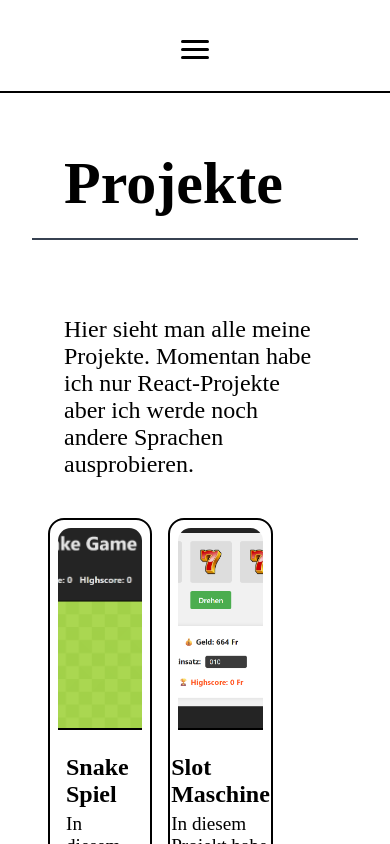
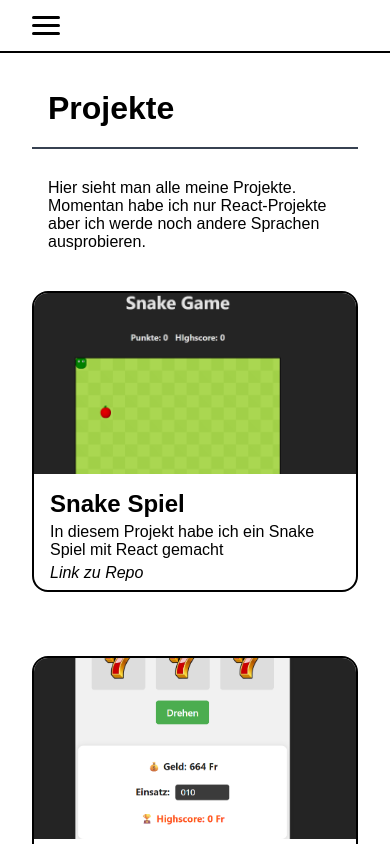
Before and after one commit to Seeby24/Portfolio, a React (Vite) app: page /Portfolio/projects in a window 390 px wide. Shown: the top 844 px of the page. Built offline with nearby package versions, Linux system fonts and the light colour scheme.

Commit message:
fixing responsive on  mobile

```diff
--- a/src/App.jsx
+++ b/src/App.jsx
@@ -6,18 +6,20 @@ import './Layout.css'
 import Home from "./Home/Home.jsx";
 
 function App() {
+    function closeBurger() {
+        const nav = document.querySelector(".nav-links");
+        nav.classList.remove("active");
+    }
 
     return (
 
         <BrowserRouter basename="/Portfolio">
             <header>
-                <div className="logo"></div>
-
                 <nav className="nav-links">
-                    <Link to="/">Home</Link>
-                    <Link to="/aboutme">Über mich</Link>
-                    <Link to="/projects">Projekte</Link>
-                    <Link to="/contact">Kontakt</Link>
+                    <Link to="/" onClick={closeBurger}>Home</Link>
+                    <Link to="/aboutme" onClick={closeBurger}>Über mich</Link>
+                    <Link to="/projects" onClick={closeBurger}>Projekte</Link>
+                    <Link to="/contact" onClick={closeBurger}>Kontakt</Link>
                 </nav>
 
                 <div className="burger" onClick={() => {
--- a/src/Layout.css
+++ b/src/Layout.css
@@ -3,10 +3,67 @@
     --background-color: #101828;
     --a_color: #ffff;
 }
+
+/* Darkmode */
+@media (prefers-color-scheme: light) {
+    :root {
+        --text-color: #000;
+        --background-color: #ffffff;
+        --a_color: #000;
+    }
+}
+
+
+html, body, #root {
+    height: 100%;
+    margin: 0;
+    padding: 0;
+    display: flex;
+    flex-direction: column;
+    background-color: var(--background-color);
+    color: var(--text-color);
+    font-family: sans-serif;
+}
+
+main {
+    margin-top: 1rem;
+    padding: 0 2rem;
+    flex: 1;
+}
+
+footer {
+    display: flex;
+    justify-content: center;
+    padding: 1rem 0;
+}
+
+
+header {
+    display: flex;
+    justify-content: flex-start;
+    align-items: center;
+    padding: 1rem 2rem;
+    border-bottom: 2px solid var(--a_color);
+    position: relative;
+}
+
+
+
+/* Burgermenu */
 .nav-links {
     display: flex;
     gap: 1.5rem;
+    margin-left:0;
 }
+
+.nav-links a {
+    color: var(--a_color);
+    text-decoration: none;
+    padding: 0.5rem 1rem;
+    border: 2px solid var(--a_color);
+    border-radius: 1rem;
+}
+
 
 .burger {
     display: none;
@@ -23,60 +80,85 @@
 }
 
 
-@media (prefers-color-scheme: light) {
-    :root {
-        --text-color: #000;
-        --background-color: #ffffff;
-        --a_color: #000;
+h1 {
+    font-size: 3.75rem;
+    padding-bottom: 1.25rem;
+    border-bottom: 2px solid #374151;
+    padding-left: 2rem;
 }
+
+
+p {
+    font-size: 1.5rem;
+    padding: 1rem 2rem;
 }
-@media (max-width: 900px){
-    .project{
-        max-width: 45%;
+
+
+.projects {
+    display: grid;
+    grid-template-columns: repeat(3, 1fr);
+    gap: 2rem;
+    padding: 1rem 0;
 }
-    h1{
-        font-size: 2.5rem;
+
+.project {
+    border: 2px solid var(--a_color);
+    border-radius: 1rem;
+    display: flex;
+    flex-direction: column;
+    align-items: center;
+    overflow: hidden;
 }
-}
-@media (max-width: 600px){
 
-    header {
-        flex-direction: column;
-        align-items: flex-start;
-        gap: 0.5rem;
-        padding: 1rem 1rem;
-    }
-    header a {
-        margin: 0;
-        padding: 0.4rem 0.8rem;
-        font-size: 1rem;
-        border-width: 1.5px;
-    }
-    header a {
+.project img {
     width: 100%;
-        text-align: center;
-    }
-    .projects{
-        justify-content: center;
-    }
-    .project{
-        max-width: 100%;
-        margin-left: 0;
-        margin-bottom: 2rem;
-        padding: 0.5rem;
-    }
-    .project img {
-        height: auto;
     aspect-ratio: 16/9;
     object-fit: cover;
 }
-    .text-box{
-        padding: 0.5rem 0.8rem;
+
+.text-box {
+    padding: 0.5rem 1rem;
+    display: flex;
+    flex-direction: column;
 }
+
+.text-box h2 {
+    margin: 0.5rem 0 0.3rem 0;
+}
+
 .text-box span {
     font-size: 1rem;
-        padding-bottom:0.3rem    ;
+    padding-bottom: 0.3rem;
 }
+
+.text-box a {
+    color: var(--a_color);
+    text-decoration: none;
+    font-style: oblique;
+}
+
+
+.link a {
+    color: var(--a_color);
+    font-size: 1.2rem;
+}
+
+contact span {
+    color: var(--text-color);
+    font-size: 1.5rem;
+    padding: 1rem 2rem;
+}
+
+
+
+
+@media (max-width: 900px) {
+    h1 { font-size: 2.5rem; }
+    .projects { grid-template-columns: repeat(2, 1fr); }
+}
+
+
+@media (max-width: 650px) {
 
     h1 {
         font-size: 2rem;
@@ -85,174 +167,36 @@
     p {
         font-size: 1rem;
         padding: 0.5rem 1rem;
-        word-wrap: break-word;
-    }
-    .burger {
-        display: flex;
     }
 
+
+    .projects { grid-template-columns: 1fr; }
+    .project { margin-bottom: 2rem; }
+
+
+    .burger { display: flex; }
     .nav-links {
         display: none;
         position: absolute;
-        top: 80px;
-        right: 0;
+        top: 100%;
+        left: 0;
         width: 100%;
         flex-direction: column;
         background-color: var(--background-color);
-        border-top: 2px solid var(--a_color);
-        border-bottom: 2px solid var(--a_color);
+        padding: 2rem 0;
+        text-align: left;
     }
     .nav-links a {
-        padding: 1rem;
-        text-align: center;
+        padding: 1rem 0;
+        border: none;
         margin: 0;
-        border-bottom: 1px solid var(--a_color);
+        font-size: 1.3rem;
     }
-
-    .nav-links.active {
-        display: flex;
-    }
+    .nav-links.active { display: flex; }
 
     header {
-        display: flex;
-        justify-content: space-between;
+        flex-direction: row;
+        justify-content: flex-start;
         align-items: center;
-        padding: 1rem;
     }
 }
-
-
-
-html, body, #root {
-    height: 100%;
-    margin: 0;
-    padding: 0;
-    display: flex;
-    flex-direction: column;
-}
-
-body, #root {
-    background-color: var(--background-color);
-    color: var(--text-color);
-}
-
-header {
-    display: flex;
-    padding: 2rem 2rem;
-    border-bottom: 2px solid var(--a_color);
-    top: 0;
-    left: 0;
-}
-
-header a {
-    padding: 0.5rem 1rem;
-    margin-left: 1.5rem;
-    color: var(--a_color);
-    border: 2px solid var(--a_color);
-    border-radius: 1rem;
-    text-decoration: none;
-}
-
-main {
-    margin-top: 1rem;
-    padding: 0 2rem;
-    flex: 1;
-}
-
-footer {
-    display: flex;
-    justify-content: center;
-    margin-top: auto;
-    margin-bottom: 0;
-    padding: 1rem 0;
-}
-
-h1 {
-    font-size: 3.75rem;
-    color: var(--text-color);
-    padding-bottom: 1.25rem;
-    border-bottom: 2px solid #374151;
-    padding-left: 2rem;
-}
-
-p {
-    color: var(--text-color);
-    font-size: 1.5rem;
-    padding-bottom: 1.25rem;
-    display: block;
-    margin-top: 1.25rem;
-    word-wrap: break-word;
-    padding: 1rem 2rem;
-}
-
-.projects {
-    display: flex;
-    flex-wrap: wrap;
-    align-items: stretch;
-    justify-content: left;
-}
-
-.project {
-    border: 2px solid var(--a_color);
-    border-radius: 1rem;
-    flex: 1 1 300px;
-    max-width: 32%;
-    height: auto;
-    margin-bottom: 4rem;
-    display: flex;
-    flex-direction: column;
-    align-items: center;
-    box-sizing: border-box;
-    margin-left: 1rem;
-}
-
-.project img {
-    border-bottom: 2px solid var(--a_color);
-    width: 100%;
-    height: 200px;
-    border-top-left-radius: 0.8rem;
-    border-top-right-radius: 0.8rem;
-    object-fit: cover;
-}
-
-.text-box {
-    padding-left: 0.5rem;
-    padding-right: 0.5rem;
-    display: flex;
-    flex-direction: column;
-}
-
-.text-box h2 {
-    margin-top: 1rem;
-    margin-bottom: 0.3rem;
-}
-
-.text-box span {
-    font-size: 1.2rem;
-    padding-bottom: 1rem;
-}
-
-.text-box a {
-    text-decoration: none;
-    color: var(--a_color);
-    font-style: oblique;
-}
-
-.link {
-    color: var(--a_color);
-    font-size: 1.2rem;
-}
-
-.link a {
-    color: var(--a_color);
-}
-
-contact span {
-    color: var(--text-color);
-    font-size: 1.5rem;
-    padding-bottom: 1.25rem;
-    display: block;
-    margin-top: 1.25rem;
-    word-wrap: break-word;
-    padding: 1rem 2rem;
-}
--- a/src/Projects/Projects.jsx
+++ b/src/Projects/Projects.jsx
@@ -8,9 +8,10 @@ export default function Projects() {
     return (
         <>
             <h1>Projekte</h1>
+            <p>Hier sieht man alle meine Projekte. Momentan habe ich nur React-Projekte
+                aber ich werde noch andere Sprachen ausprobieren.
+            </p>
             <div className="projects">
-                <p>Hier sieht man alle meine Projekte. Momentan habe ich nur React-Projekte
-                    aber ich werde noch andere Sprachen ausprobieren. </p>
                 <div className="project">
                     <img src={SnakeImg} alt="Foto vom Snake Spiel"/>
                     <div className="text-box">
@@ -50,7 +51,7 @@ export default function Projects() {
                 <div className="project">
                     <img src={TictacttoeImg} alt="Foto vom Tictactoe Spiel"/>
                     <div className="text-box">
-                        <h2>Tictactoe</h2>
+                        <h2>Tictactoe Erweitert</h2>
                         <span>In diesem Projekt habe ich ein erweitertes Tictactoe mit React gemacht</span>
                         <a href="https://github.com/Seeby24/TicTacToe_extended"> Link zu Repo</a>
                     </div>
```
Lines whose indentation alone changed are shown as unchanged.
